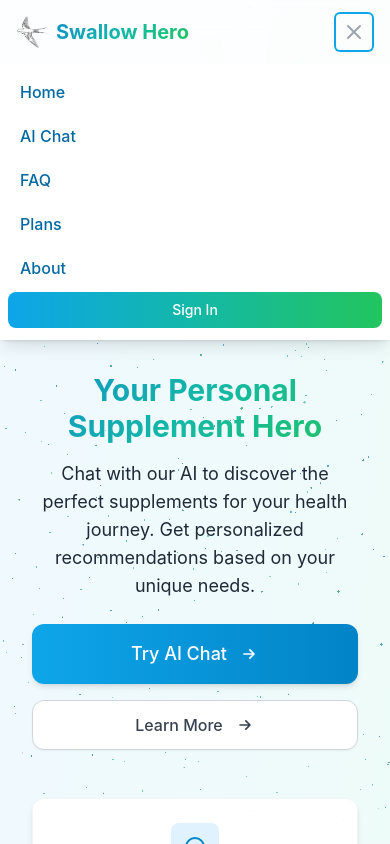
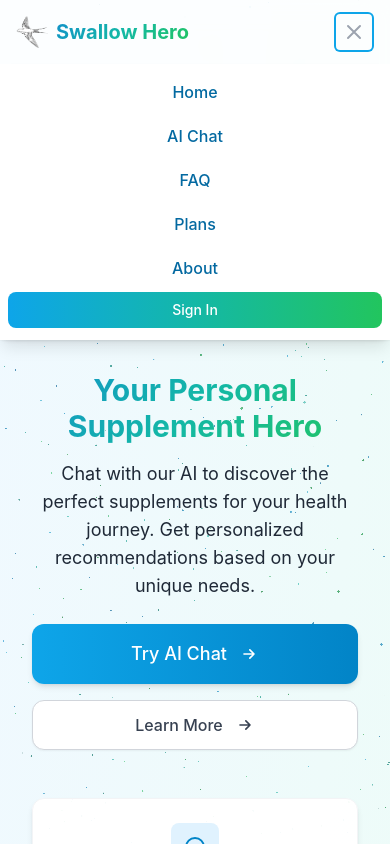
Before and after one commit to shabang12321/Swallow, a React (Create React App) app in the folder swallow-hero/: page / in a window 390 px wide. Both pictures are taken after a click on the button "Open main menu". Shown: the top 844 px of the page. Built offline with nearby package versions, Linux system fonts and the light colour scheme; no server answers.

Commit message:
fixed mobile view scroll and menu centred

```diff
--- a/swallow-hero/src/components/Auth.jsx
+++ b/swallow-hero/src/components/Auth.jsx
@@ -114,12 +114,12 @@ const Auth = ({ onClose }) => {
 
   return (
     <div
-      className="fixed inset-0 bg-black/50 backdrop-blur-[2px] flex items-center justify-center z-50 p-4"
+      className="fixed inset-0 bg-black/50 backdrop-blur-[2px] flex items-center justify-center z-50 p-4 overflow-y-auto"
       onClick={handleBackdropClick}
     >
       <div
         ref={modalRef}
-        className="max-w-md w-full bg-white rounded-xl shadow-xl p-8 space-y-8 relative"
+        className="relative bg-white rounded-xl shadow-xl p-8 space-y-8 my-8 max-w-md w-full"
         onClick={e => e.stopPropagation()}
       >
         {/* Close button */}
--- a/swallow-hero/src/components/Navigation.jsx
+++ b/swallow-hero/src/components/Navigation.jsx
@@ -148,7 +148,7 @@ const Navigation = ({ onAuthClick }) => {
           <div className="px-2 pt-2 pb-3 space-y-1 bg-white shadow-lg">
             <Link
               to="/"
-              className={`block px-3 py-2 rounded-md text-base font-medium ${
+              className={`block px-3 py-2 rounded-md text-base font-medium text-center ${
                 isActive('/') ? 'text-transparent bg-clip-text bg-gradient-to-r from-sky-500 via-teal-500 to-green-500 bg-gradient-to-r from-sky-500/10 via-teal-500/10 to-green-500/10' : 'text-gray-700 hover:bg-gray-50'
               }`}
               onClick={handleLinkClick}
@@ -157,7 +157,7 @@ const Navigation = ({ onAuthClick }) => {
             </Link>
             <Link
               to="/chat"
-              className={`block px-3 py-2 rounded-md text-base font-medium ${
+              className={`block px-3 py-2 rounded-md text-base font-medium text-center ${
                 isActive('/chat') ? 'text-transparent bg-clip-text bg-gradient-to-r from-sky-500 via-teal-500 to-green-500 bg-gradient-to-r from-sky-500/10 via-teal-500/10 to-green-500/10' : 'text-gray-700 hover:bg-gray-50'
               }`}
               onClick={handleLinkClick}
@@ -166,7 +166,7 @@ const Navigation = ({ onAuthClick }) => {
             </Link>
             <Link
               to="/faq"
-              className={`block px-3 py-2 rounded-md text-base font-medium ${
+              className={`block px-3 py-2 rounded-md text-base font-medium text-center ${
                 isActive('/faq') ? 'text-transparent bg-clip-text bg-gradient-to-r from-sky-500 via-teal-500 to-green-500 bg-gradient-to-r from-sky-500/10 via-teal-500/10 to-green-500/10' : 'text-gray-700 hover:bg-gray-50'
               }`}
               onClick={handleLinkClick}
@@ -175,7 +175,7 @@ const Navigation = ({ onAuthClick }) => {
             </Link>
             <Link
               to="/plans"
-              className={`block px-3 py-2 rounded-md text-base font-medium ${
+              className={`block px-3 py-2 rounded-md text-base font-medium text-center ${
                 isActive('/plans') ? 'text-transparent bg-clip-text bg-gradient-to-r from-sky-500 via-teal-500 to-green-500 bg-gradient-to-r from-sky-500/10 via-teal-500/10 to-green-500/10' : 'text-gray-700 hover:bg-gray-50'
               }`}
               onClick={handleLinkClick}
@@ -184,7 +184,7 @@ const Navigation = ({ onAuthClick }) => {
             </Link>
             <Link
               to="/about"
-              className={`block px-3 py-2 rounded-md text-base font-medium ${
+              className={`block px-3 py-2 rounded-md text-base font-medium text-center ${
                 isActive('/about') ? 'text-transparent bg-clip-text bg-gradient-to-r from-sky-500 via-teal-500 to-green-500 bg-gradient-to-r from-sky-500/10 via-teal-500/10 to-green-500/10' : 'text-gray-700 hover:bg-gray-50'
               }`}
               onClick={handleLinkClick}
@@ -203,7 +203,7 @@ const Navigation = ({ onAuthClick }) => {
                 Sign In
               </button>
             ) : (
-              <div className="border-t border-gray-200 mt-4 pt-4">
+              <div className="border-t border-gray-200 mt-4 pt-4 text-center">
                 <div className="px-4 py-2 text-sm text-gray-700">
                   Signed in as: {user.email}
                 </div>
```
